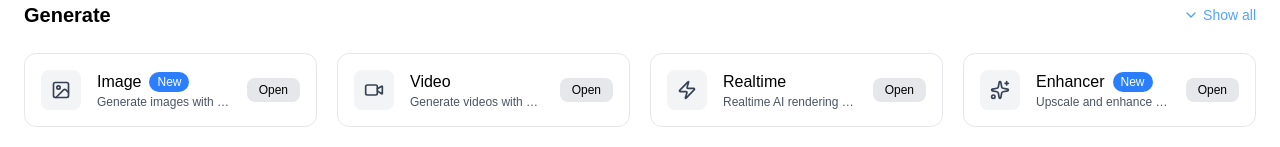
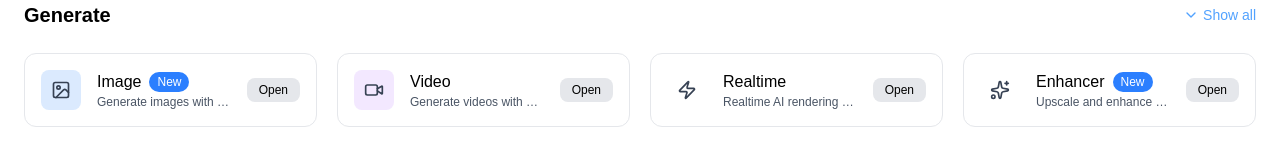
Before and after one commit to Asabuodu/krea-clone, a Next.js app: page / in a window 1280 px wide. Shown: the part 900-1047 px from the top of the page. Built offline with nearby package versions, Linux system fonts and the light colour scheme.

Commit message:
still on it

```diff
--- a/src/components/Generate.tsx
+++ b/src/components/Generate.tsx
@@ -20,11 +20,13 @@ const tools = [
     name: "Image",
     desc: "Generate images with custom styles like Flux and Ideogram.",
     icon: ImageIcon,
+    bg: "bg-blue-100 dark:bg-blue-900",
     set: "New",
   },
   {
     name: "Video",
     desc: "Generate videos with Haiku, Pika, Runway, Lumalabs and more.",
+    bg: "bg-purple-100 dark:bg-purple-900",
     icon: Video,
   },
   {
@@ -124,10 +126,12 @@ export default function Generate() {
                 transition={{ duration: 0.3 }}
                 className="p-4 border border-gray-200 dark:border-gray-700 rounded-xl bg-white dark:bg-gray-900 hover:shadow-md transition flex items-center justify-between gap-4"
               >
+
                 {/* Left: Icon */}
-                <div className="w-10 h-10 rounded-lg bg-gray-100 dark:bg-gray-800 flex items-center justify-center flex-shrink-0">
-                  <Icon className="w-5 h-5 text-gray-700 dark:text-gray-300" />
-                </div>
+
+                  <div className={`w-10 h-10 rounded-lg flex items-center justify-center ${tool.bg}`}>
+                    <Icon className="w-5 h-5 text-gray-700 dark:text-white" />
+                  </div>
 
                 {/* Middle: Name + Description */}
                 <div className="flex flex-col flex-1 min-w-0">
--- a/src/components/Hero.tsx
+++ b/src/components/Hero.tsx
@@ -115,7 +115,7 @@ export default function HeroCarousel() {
             slideRefs.current[i] = el;
             }}
 
-              className="slide relative flex-shrink-0 w-[90%] sm:w-[70%] md:w-[60%] lg:w-[800px] rounded-4xl overflow-hidden shadow-lg mx-7 bg-cover bg-center h-[400px] md:h-[600px]"
+              className="slide relative flex-shrink-0 w-[90%] sm:w-[70%] md:w-[80%] lg:w-[900px] rounded-4xl overflow-hidden shadow-lg mx-7 bg-cover bg-center h-[400px] md:h-[600px]"
               style={{ backgroundImage: `url(${s.img})` }}
             >
               {/* overlay */}
```
